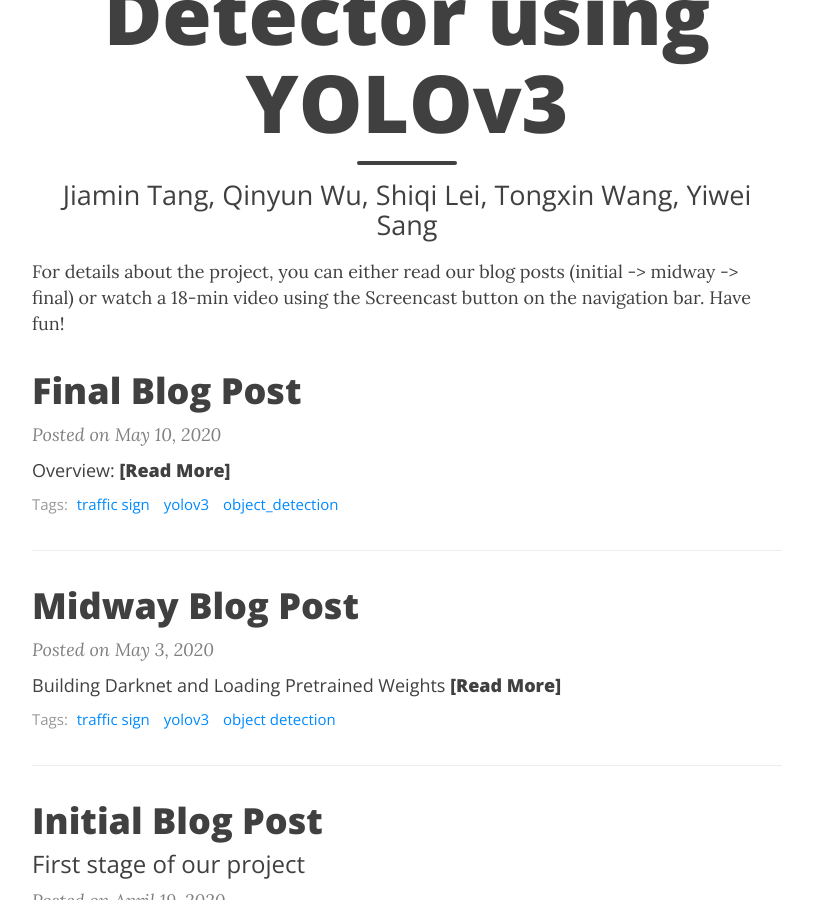
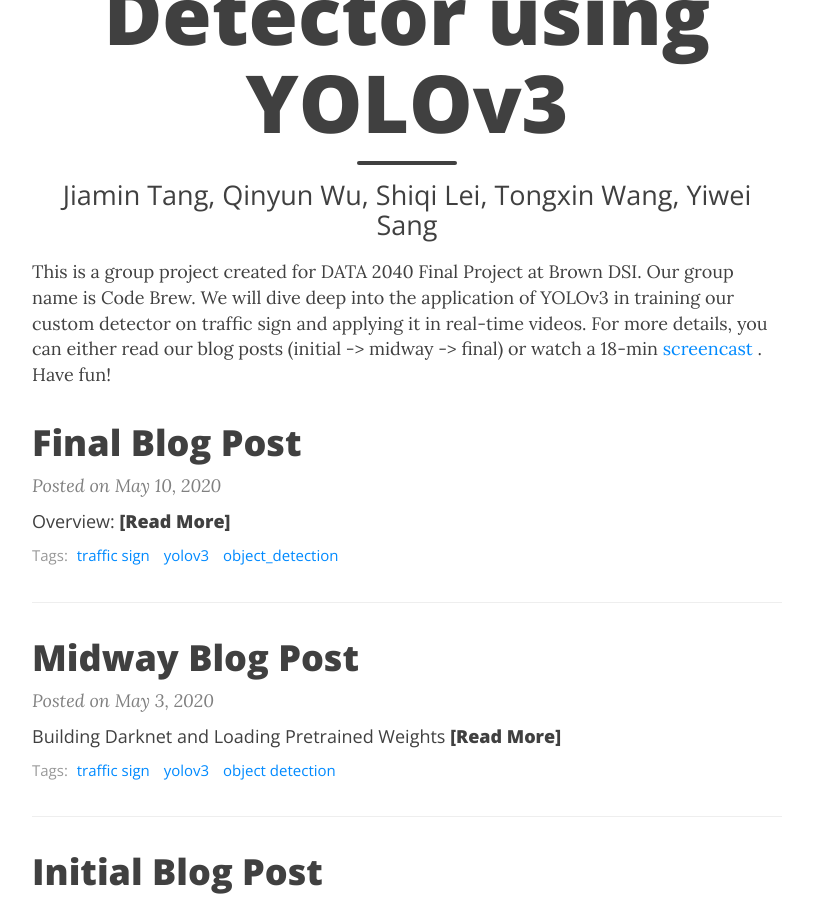
Before and after one commit to tongxinw/YOLOv3_traffic_sign_website, a Jekyll site: the page built from index.html, in a window 1280 px wide and 900 px high, scrolled down 348 px. Shown: the whole window, without its empty margins (233-1046 px from the left). Built offline with Jekyll 4.4.1, drawn with Linux system fonts in a browser that asks for light colours; nearby versions of some CDN libraries; the list of posts is cut into pages by our own code.

Commit message:
Update index.html

```diff
--- a/index.html
+++ b/index.html
@@ -4,7 +4,8 @@
 subtitle: Jiamin Tang, Qinyun Wu, Shiqi Lei, Tongxin Wang, Yiwei Sang
 use-site-title: true
 ---
-<description>For details about the project, you can either read our blog posts (initial -> midway -> final) or watch a 18-min video using the Screencast button on the navigation bar. Have fun! </description>
+<description>This is a group project created for DATA 2040 Final Project at Brown DSI. Our group name is Code Brew. We will dive deep into the application of YOLOv3 in training our custom detector on traffic sign and applying it in real-time videos. For more details, you can either read our blog posts (initial -> midway -> final) or watch a 18-min <a href="https://www.youtube.com/watch?v=i9ibOivqrEY&t=786s">screencast </a>. Have fun! </description>
+
 
 <div class="posts-list">
   {% for post in paginator.posts %}
```
